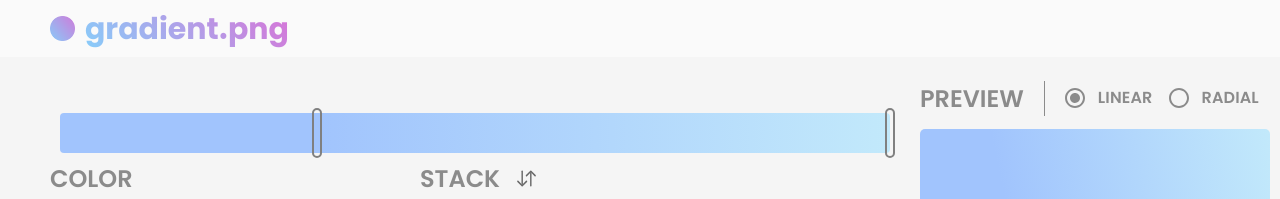
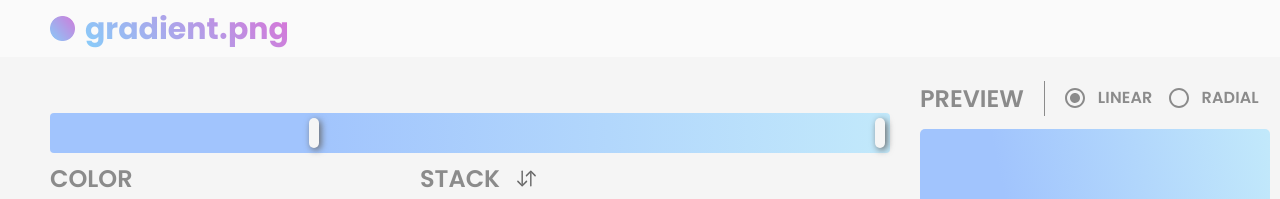
Before and after one commit to karenying/gradient.png, a React (Create React App) app: page / in a window 1280 px wide. Shown: the top 199 px of the page. Built offline with nearby package versions, Linux system fonts and the light colour scheme.

Commit message:
Style slider buttons (not ugly anymoreee)

```diff
--- a/src/Components/StopBar/StopBar.js
+++ b/src/Components/StopBar/StopBar.js
@@ -13,20 +13,20 @@ function StopBar(props) {
             color: 'gray',
             marginTop: 20,
             borderRadius: 4,
-            paddingLeft: 10,
         },
         thumb: {
-            height: 50,
+            height: 30,
             width: 10,
-            backgroundColor: 'transparent',
+            backgroundColor: 'var(--input-text-light-gray)',
             opacity: 50,
             borderRadius: 5,
-            border: '2px solid currentColor',
-            marginTop: -5,
+            marginTop: 5,
             marginLeft: 5,
             marginRight: 5,
+            boxShadow: '2px 2px 7px var(--input-text-gray)',
             '&:focus, &:hover, &$active': {
-                boxShadow: 'inherit',
+                boxShadow: '2px 2px 7px var(--input-text-gray)',
+                background: 'var(--hover-gray)',
             },
         },
         active: {},
@@ -43,6 +43,8 @@ function StopBar(props) {
             borderRadius: 4,
             background,
             opacity: 100,
+            paddingLeft: '10px',
+            paddingRight: '10px',
         },
     })(Slider);
 
```
